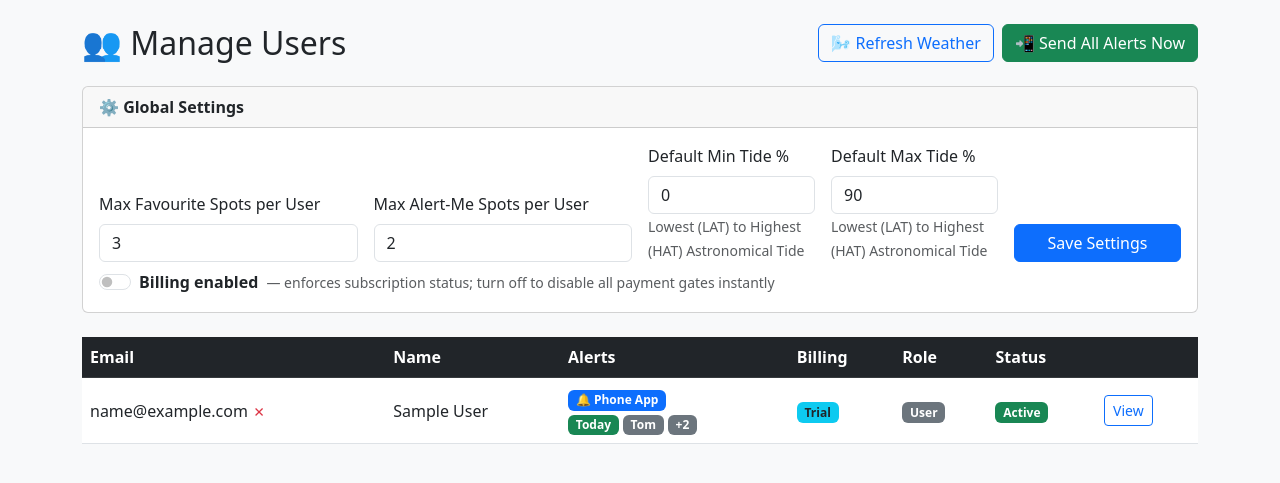
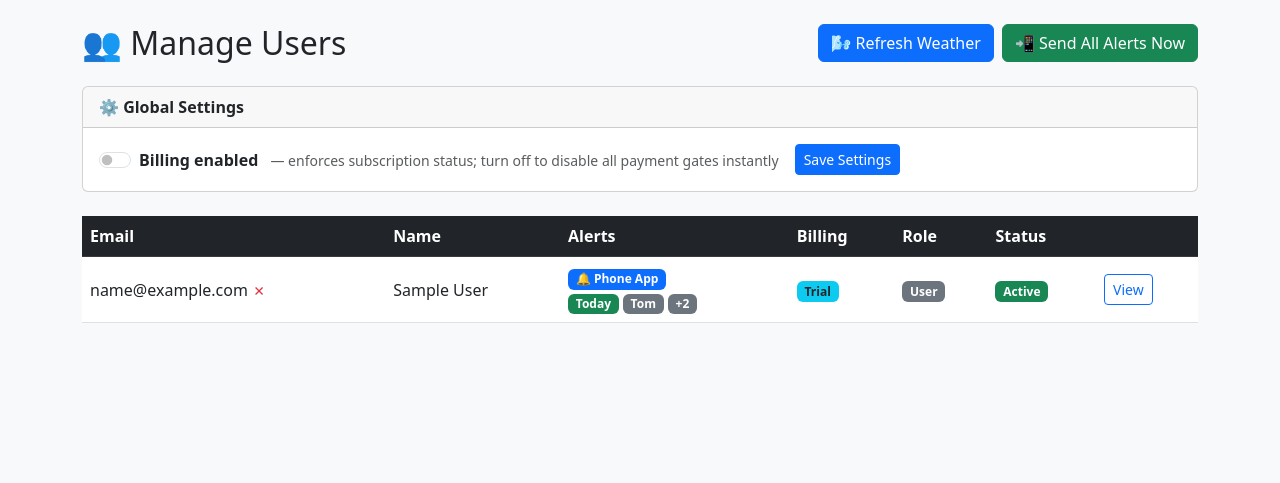
Before and after one commit to Safa246UK/kiteapp, a Flask app: template templates/admin/users.html in a window 1280 px wide. Shown: the part 56-539 px from the top of the page. Run offline with Flask 3, Linux system fonts and the light colour scheme; the template is opened without the code that fills it: values that come from a table or form of the project are taken from there, others are empty; the visitor is signed in with stand-in values (Sample User, id 1); data comes from the database, SQL or seed files in the repository.

Commit message:
Move spot settings to Manage Spots page; tidy admin UI
- 4 settings inputs (max favs, max active, tide min/max) moved from
  Manage Users to a new Spot Settings card at top of Manage Spots
- Billing enabled toggle remains on Manage Users with hidden pass-through
  fields so neither form clobbers the other's values
- update_settings redirects back to the originating page via source field
- Refresh Weather button changed from outline to solid btn-primary
- Unsaved-changes beforeunload guard added to both settings forms

Co-Authored-By: Claude Sonnet 4.6 <noreply@anthropic.com>

```diff
--- a/spots.py
+++ b/spots.py
@@ -347,7 +347,8 @@ def manage():
         return redirect(url_for('main.index'))
     all_spots = Spot.query.order_by(Spot.name).all()
     watcher_counts = {s.id: len(s.favourited_by) for s in all_spots}
-    return render_template('spots/manage.html', spots=all_spots, watcher_counts=watcher_counts)
+    settings = AdminSettings.query.first()
+    return render_template('spots/manage.html', spots=all_spots, watcher_counts=watcher_counts, settings=settings)
 
 
 @spots.route('/spots/<int:spot_id>/delete', methods=['POST'])
--- a/templates/admin/users.html
+++ b/templates/admin/users.html
@@ -6,7 +6,7 @@
     <div class="d-flex gap-2">
         <form method="POST" action="{{ url_for('admin_bp.refresh_weather') }}"
               onsubmit="return confirm('Refresh weather and tide data for all spots now?')">
-            <button class="btn btn-outline-primary">🌬️ Refresh Weather</button>
+            <button class="btn btn-primary">🌬️ Refresh Weather</button>
         </form>
         <form method="POST" action="{{ url_for('admin_bp.send_all_alerts') }}"
               onsubmit="return confirm('Send alerts to all enabled users now?')">
@@ -15,45 +15,27 @@
     </div>
 </div>
 
-<!-- Admin Settings -->
+<!-- Admin Settings (billing toggle only — spot limits live on Manage Spots) -->
 <div class="card mb-4">
     <div class="card-header"><strong>⚙️ Global Settings</strong></div>
     <div class="card-body">
-        <form method="POST" action="{{ url_for('admin_bp.update_settings') }}" class="row g-3 align-items-end">
-            <div class="col-md-3">
-                <label class="form-label">Max Favourite Spots per User</label>
-                <input type="number" name="max_favourite_spots" class="form-control"
-                       value="{{ settings.max_favourite_spots }}" min="1">
-            </div>
-            <div class="col-md-3">
-                <label class="form-label">Max Alert-Me Spots per User</label>
-                <input type="number" name="max_active_spots" class="form-control"
-                       value="{{ settings.max_active_spots }}" min="1">
-            </div>
-            <div class="col-md-2">
-                <label class="form-label">Default Min Tide %</label>
-                <input type="number" name="default_min_tide_percent" class="form-control"
-                       value="{{ settings.default_min_tide_percent | int }}" min="0" max="100">
-                <small class="text-muted">Lowest (LAT) to Highest (HAT) Astronomical Tide</small>
-            </div>
-            <div class="col-md-2">
-                <label class="form-label">Default Max Tide %</label>
-                <input type="number" name="default_max_tide_percent" class="form-control"
-                       value="{{ settings.default_max_tide_percent | int }}" min="0" max="100">
-                <small class="text-muted">Lowest (LAT) to Highest (HAT) Astronomical Tide</small>
-            </div>
-            <div class="col-md-2">
-                <button class="btn btn-primary w-100">Save Settings</button>
-            </div>
-            <div class="col-12 mt-2">
-                <div class="form-check form-switch">
-                    <input class="form-check-input" type="checkbox" name="billing_enabled"
+        <form id="settingsForm" method="POST" action="{{ url_for('admin_bp.update_settings') }}">
+            <input type="hidden" name="source" value="users">
+            {# Pass through the spot-limit values unchanged so they aren't reset #}
+            <input type="hidden" name="max_favourite_spots"      value="{{ settings.max_favourite_spots }}">
+            <input type="hidden" name="max_active_spots"         value="{{ settings.max_active_spots }}">
+            <input type="hidden" name="default_min_tide_percent" value="{{ settings.default_min_tide_percent | int }}">
+            <input type="hidden" name="default_max_tide_percent" value="{{ settings.default_max_tide_percent | int }}">
+            <div class="d-flex align-items-center gap-3 flex-wrap">
+                <div class="form-check form-switch mb-0">
+                    <input class="form-check-input settings-input" type="checkbox" name="billing_enabled"
                            id="billingSwitch" {% if settings.billing_enabled %}checked{% endif %}>
                     <label class="form-check-label" for="billingSwitch">
                         <strong>Billing enabled</strong>
-                        <span class="text-muted small ms-1">— enforces subscription status; turn off to disable all payment gates instantly</span>
+                        <span class="text-muted small ms-2">— enforces subscription status; turn off to disable all payment gates instantly</span>
                     </label>
                 </div>
+                <button type="submit" class="btn btn-primary btn-sm">Save Settings</button>
             </div>
         </form>
     </div>
@@ -222,5 +204,30 @@ function openRoleModal(userId, name, isAdmin) {
     document.getElementById('roleForm').querySelector('input[type=password]').value = '';
     new bootstrap.Modal(document.getElementById('roleModal')).show();
 }
+
+// Unsaved-changes guard for the billing toggle
+(function () {
+    const form = document.getElementById('settingsForm');
+    if (!form) return;
+
+    const billingSwitch = form.querySelector('.settings-input');
+    if (!billingSwitch) return;
+
+    const originalChecked = billingSwitch.checked;
+    let isDirty = false;
+
+    billingSwitch.addEventListener('change', function () {
+        isDirty = billingSwitch.checked !== originalChecked;
+    });
+
+    form.addEventListener('submit', function () { isDirty = false; });
+
+    window.addEventListener('beforeunload', function (e) {
+        if (isDirty) {
+            e.preventDefault();
+            e.returnValue = '';
+        }
+    });
+})();
 </script>
 {% endblock %}
```
Also changed, not shown: admin.py (+8 -4 lines), templates/spots/manage.html (+71 -0 lines).
